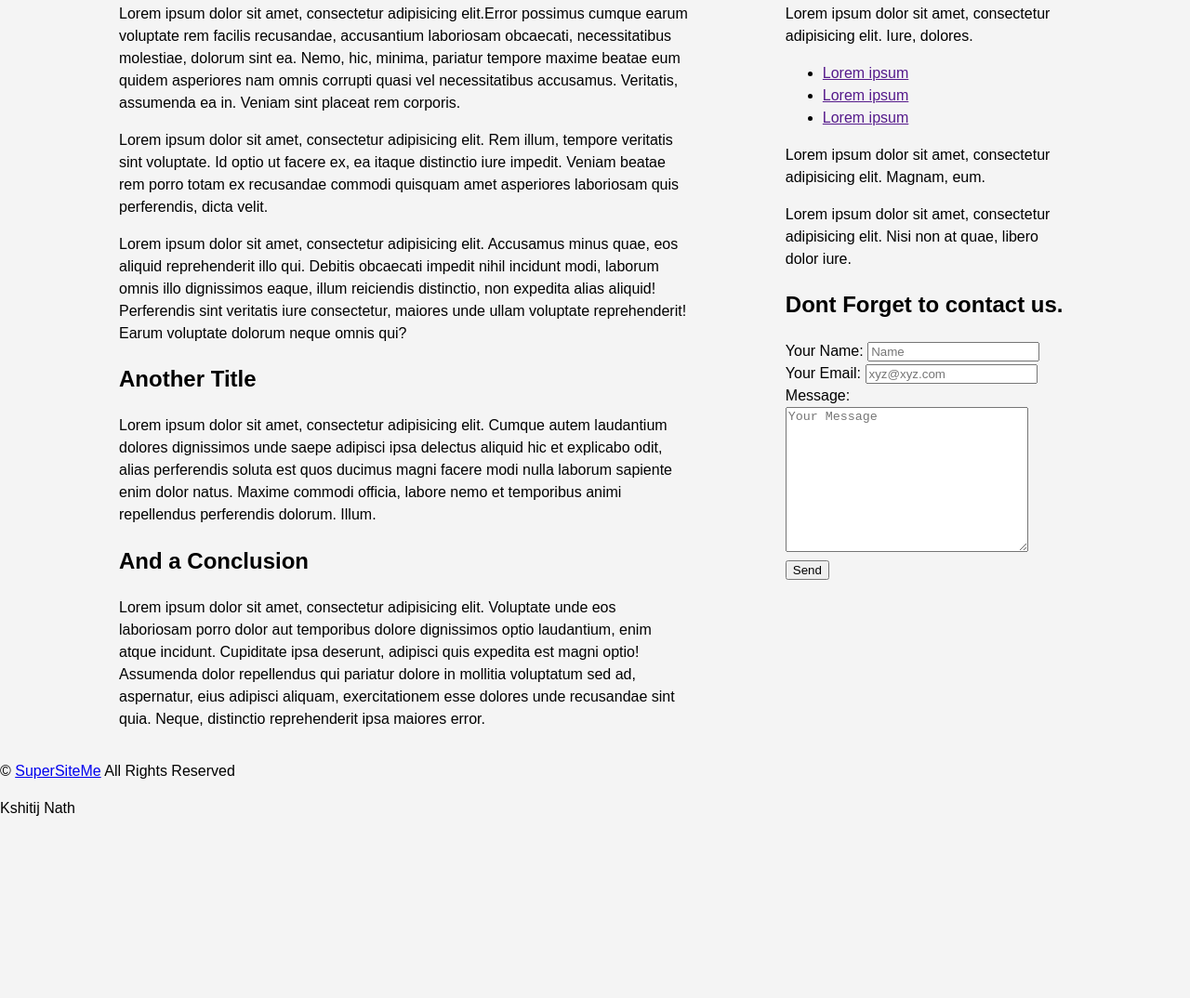
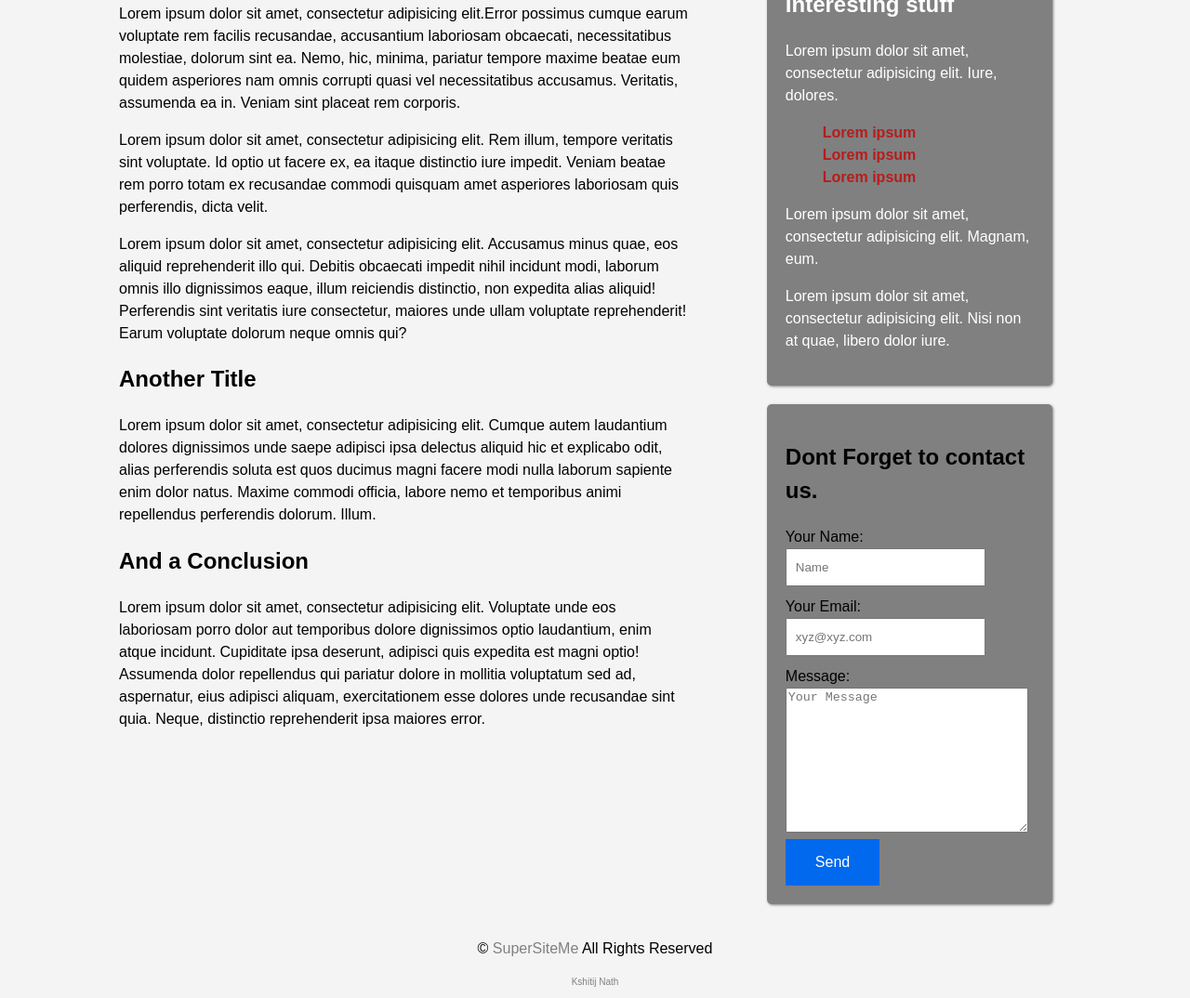
Before and after one commit to kshitij-18/website, a plain HTML site: page index.html in a window 1280 px wide. Shown: the part 724-1798 px from the top of the page at 93% size. Before the commit the page ends 1622 px from the top, so only its background shows below. Drawn offline with Linux system fonts and the light colour scheme; a web font is replaced by a local one.

Commit message:
Update sketch.css

```diff
--- a/sketch.css
+++ b/sketch.css
@@ -63,4 +63,81 @@ header ul li a{
 .main .side{
     float: right;
     width: 30%;
+    padding: 20px;
 }
+aside{
+    background-color: grey;
+    padding: 10px;
+    border-radius: 5px;
+}
+.side1{
+    color: white;
+    box-shadow: 1px 1px 3px grey;
+    padding: 20px;
+}
+.side1 ul{
+    list-style: none;
+}
+.side1 ul li a{
+    text-decoration: none;
+    color: #B71C1C;
+    font-weight: bold;
+}
+.side2{
+    margin-top: 20px;
+    box-shadow: 1px 1px 3px grey;
+    padding: 20px;
+}
+.side2 label{
+    display: block;
+    margin-top: 10px;
+}
+.side2 input{
+    height: 35px;
+    width: 200px;
+    padding-left: 9px;
+}
+button {
+    display: block;
+    border: none;
+    padding: 1rem 2rem;
+    margin: 0;
+    text-decoration: none;
+    background: #0069ed;
+    color: #ffffff;
+    font-family: sans-serif;
+    font-size: 1rem;
+    cursor: pointer;
+    text-align: center;
+    transition: background 250ms ease-in-out,
+                transform 150ms ease;
+    -webkit-appearance: none;
+    -moz-appearance: none;
+}
+
+button:hover,
+button:focus {
+    background: #0053ba;
+}
+
+button:focus {
+    outline: 1px solid #fff;
+    outline-offset: -4px;
+}
+
+button:active {
+    transform: scale(0.99);
+}
+/*footer coding*/
+
+footer{
+    text-align: center;
+}
+footer a{
+    text-decoration: none;
+    color: grey;
+}
+footer #author{
+    font-size:10px;
+    color: grey;
+}
```
